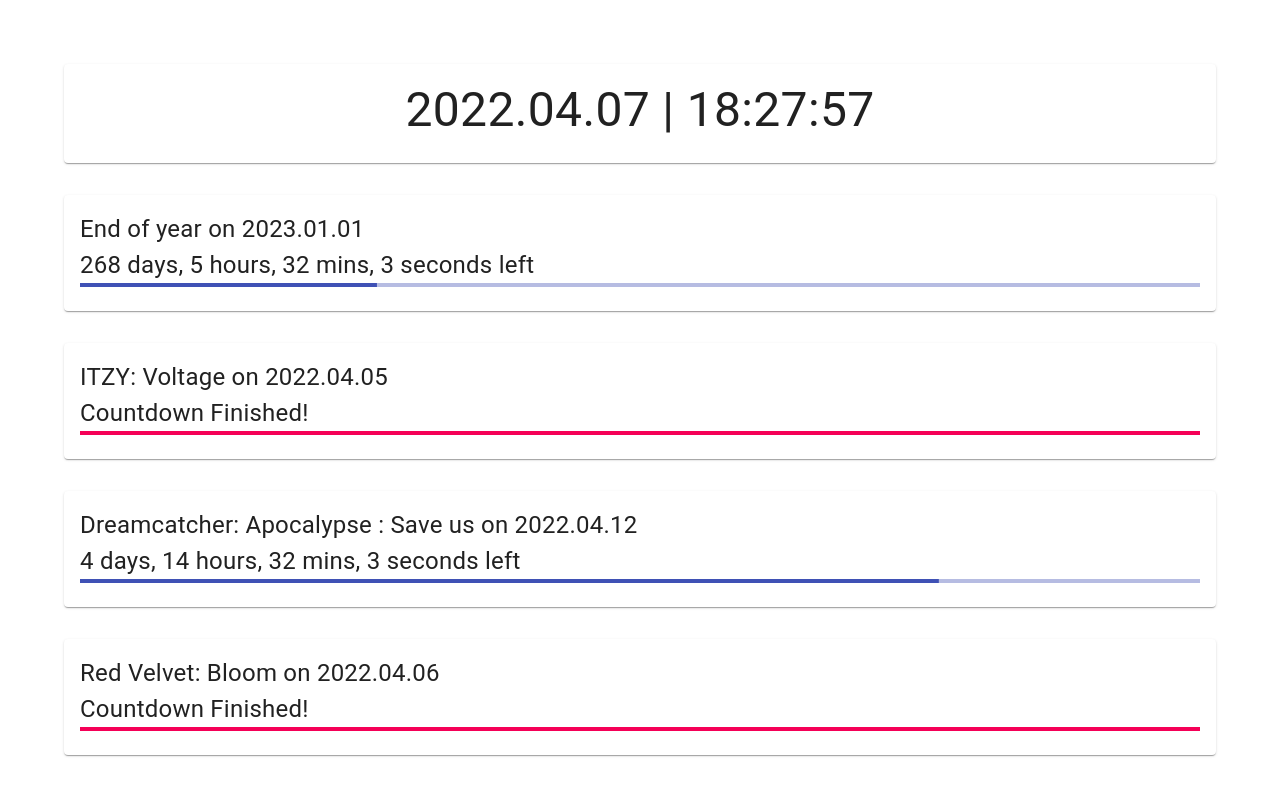
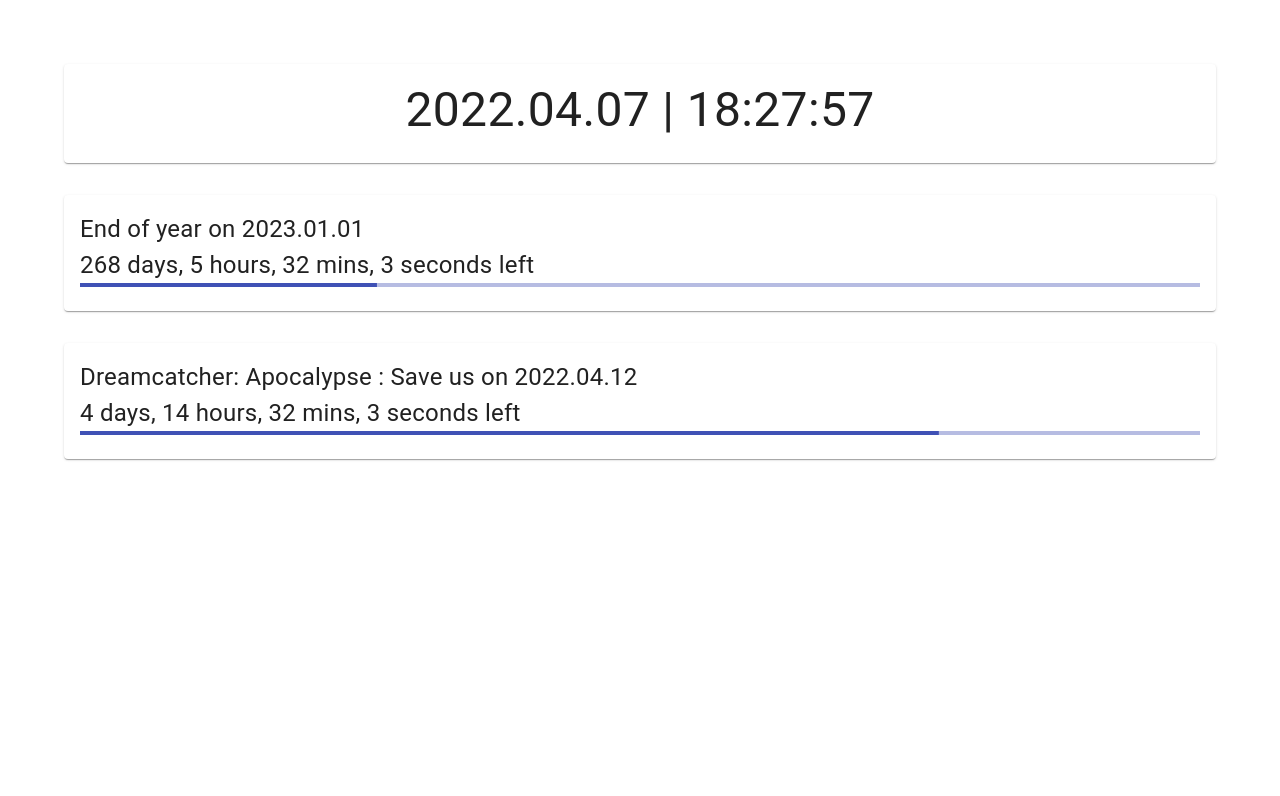
Before and after one commit to adcbotwastaken/countdown, a React (Create React App) app: page / in a window 1280 px wide. Shown: the top 796 px of the page. Built offline with nearby package versions, Linux system fonts and the light colour scheme.

Commit message:
updated dates

```diff
--- a/src/data/countdownDates.js
+++ b/src/data/countdownDates.js
@@ -12,11 +12,11 @@ const countdownDates = [
 
 
 
-    {
-        "name": "ITZY: Voltage",
-        "startDate": "2022-02-23T15:00:15.000Z",
-        "endDate": "2022-04-06T00:00:00.000+09:00"
-    },
+    // {
+    //     "name": "ITZY: Voltage",
+    //     "startDate": "2022-02-23T15:00:15.000Z",
+    //     "endDate": "2022-04-06T00:00:00.000+09:00"
+    // },
 
 
     {
@@ -26,11 +26,11 @@ const countdownDates = [
     },
 
 
-    {
-        "name": "Red Velvet: Bloom",
-        "startDate": "2021-12-10T18:00:03.000Z",
-        "endDate": "2022-04-06T18:00:00.000"
-    },
+    // {
+    //     "name": "Red Velvet: Bloom",
+    //     "startDate": "2021-12-10T18:00:03.000Z",
+    //     "endDate": "2022-04-06T18:00:00.000"
+    // },
 
     // {
     //     "name": "Purple Kiss: memeM",
```
